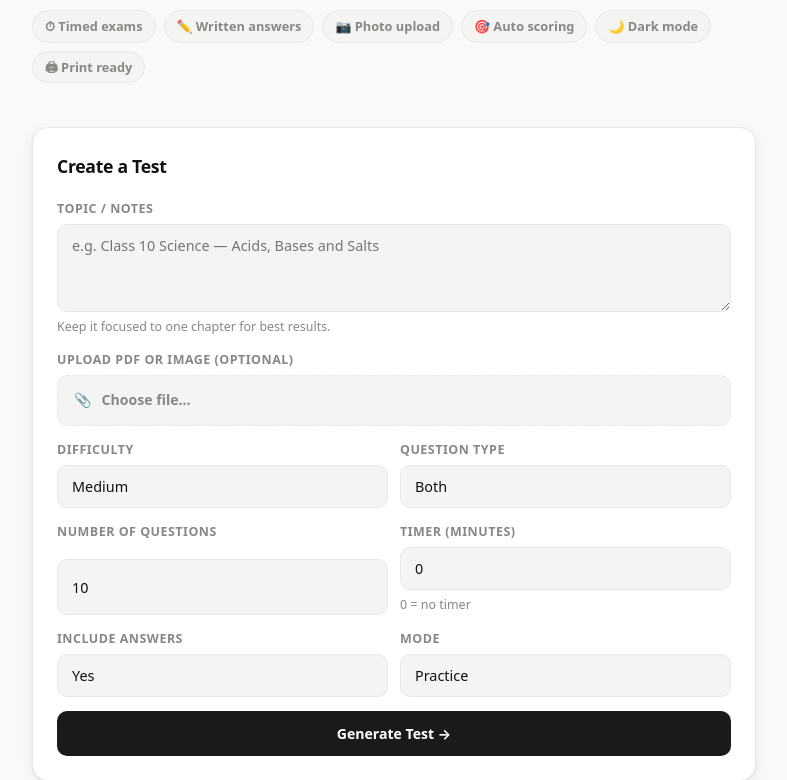
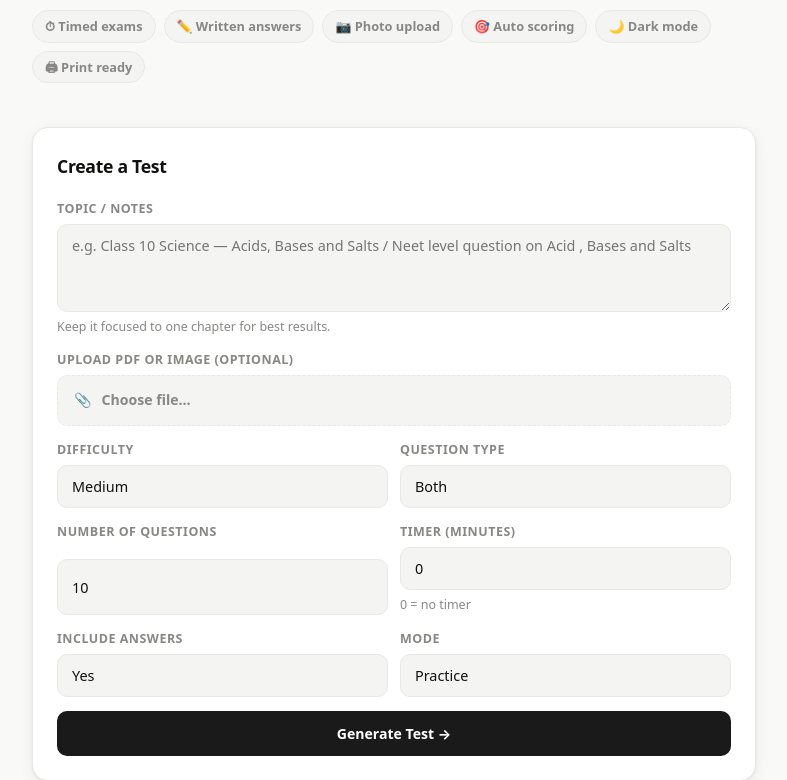
Before and after one commit to Rahul810-koder/test-lele, a FastAPI app: page / in a window 1280 px wide. Shown: the part 246-1026 px from the top of the page, without its empty margins (246-1033 px from the left). Run offline with FastAPI, Linux system fonts and the light colour scheme.

Commit message:
backend/templates/index.html

```diff
--- a/templates/index.html
+++ b/templates/index.html
@@ -154,7 +154,7 @@
         <div class="field">
           <label class="label">Topic / Notes</label>
           <textarea class="input" name="topic"
-            placeholder="e.g. Class 10 Science — Acids, Bases and Salts"></textarea>
+            placeholder="e.g. Class 10 Science — Acids, Bases and Salts / Neet level question on Acid , Bases and Salts "></textarea>
           <span class="hint">Keep it focused to one chapter for best results.</span>
         </div>
 
```
